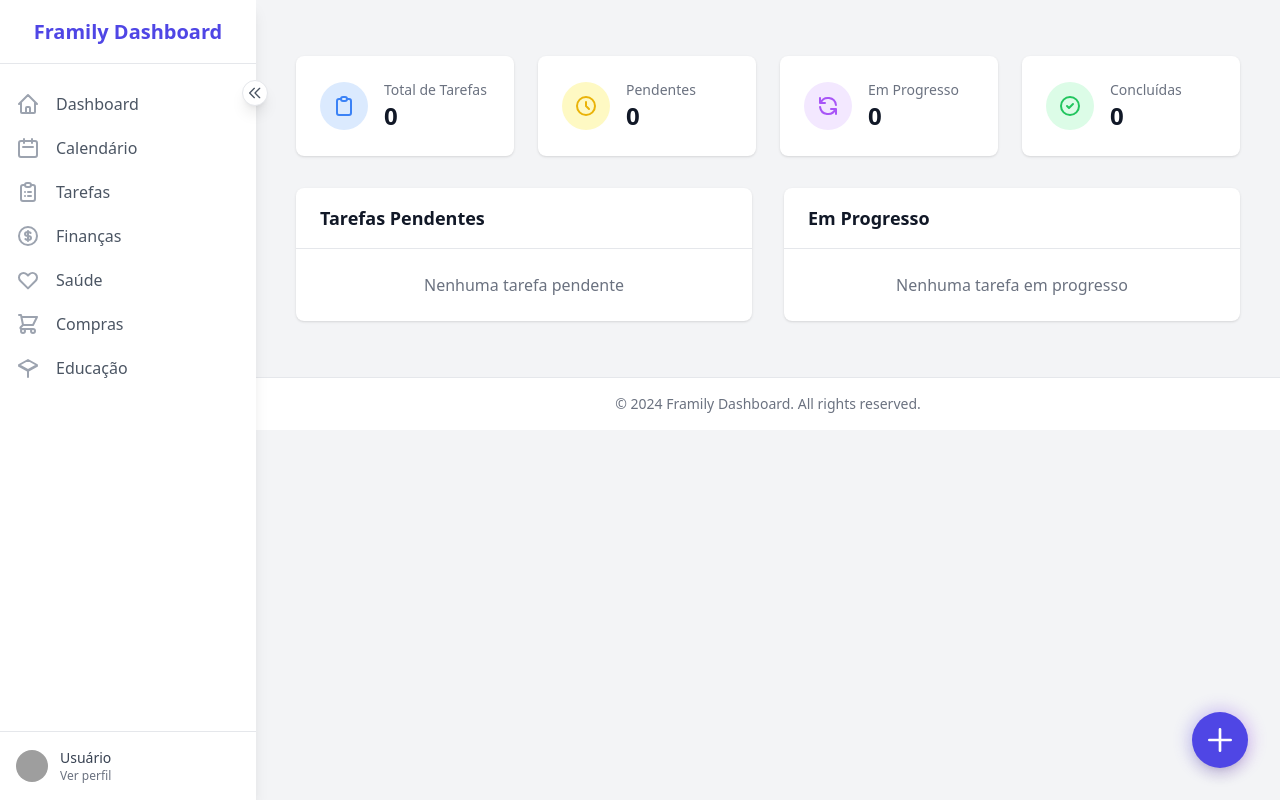
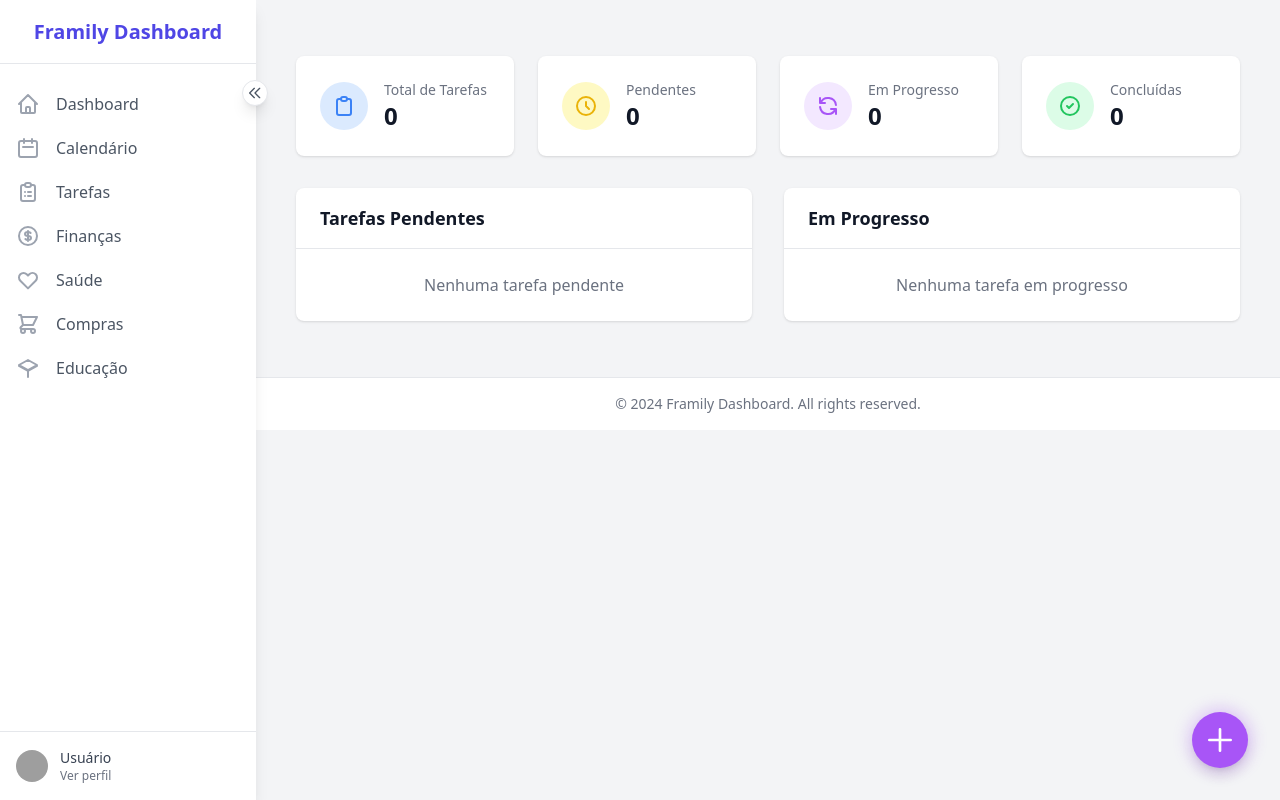
Before and after one commit to igorhaf/framily, a FastAPI app: page /tasks in a window 1280 px wide. Run offline with FastAPI, Linux system fonts and the light colour scheme; data that the repository does not hold is empty; some libraries are stand-ins or nearby versions; grey boxes are pictures that could not be loaded.

Commit message:
ajustes nas cores dos icones de criação

```diff
--- a/templates/tasks.html
+++ b/templates/tasks.html
@@ -112,9 +112,9 @@
 <div class="fixed bottom-8 right-8">
     <a href="/tasks/new" class="group relative">
         <!-- Círculo de fundo com efeito de hover -->
-        <div class="absolute -inset-1 bg-gradient-to-r from-indigo-600 to-purple-600 rounded-full blur opacity-25 group-hover:opacity-100 transition duration-1000 group-hover:duration-200"></div>
+        <div class="absolute -inset-1 bg-gradient-to-r from-purple-500 to-purple-600 rounded-full blur opacity-25 group-hover:opacity-100 transition duration-1000 group-hover:duration-200"></div>
         <!-- Botão principal -->
-        <button class="relative flex items-center justify-center w-14 h-14 bg-indigo-600 hover:bg-indigo-700 rounded-full shadow-lg transition-all duration-300 transform group-hover:rotate-45 focus:outline-none focus:ring-2 focus:ring-offset-2 focus:ring-indigo-500">
+        <button class="relative flex items-center justify-center w-14 h-14 bg-purple-500 hover:bg-purple-600 rounded-full shadow-lg transition-all duration-300 transform group-hover:rotate-45 focus:outline-none focus:ring-2 focus:ring-offset-2 focus:ring-purple-500">
             <!-- Ícone de + (visível por padrão) -->
             <svg class="w-8 h-8 text-white transition-opacity duration-300 group-hover:opacity-0" fill="none" stroke="currentColor" viewBox="0 0 24 24">
                 <path stroke-linecap="round" stroke-linejoin="round" stroke-width="2" d="M12 4v16m8-8H4"></path>
```
